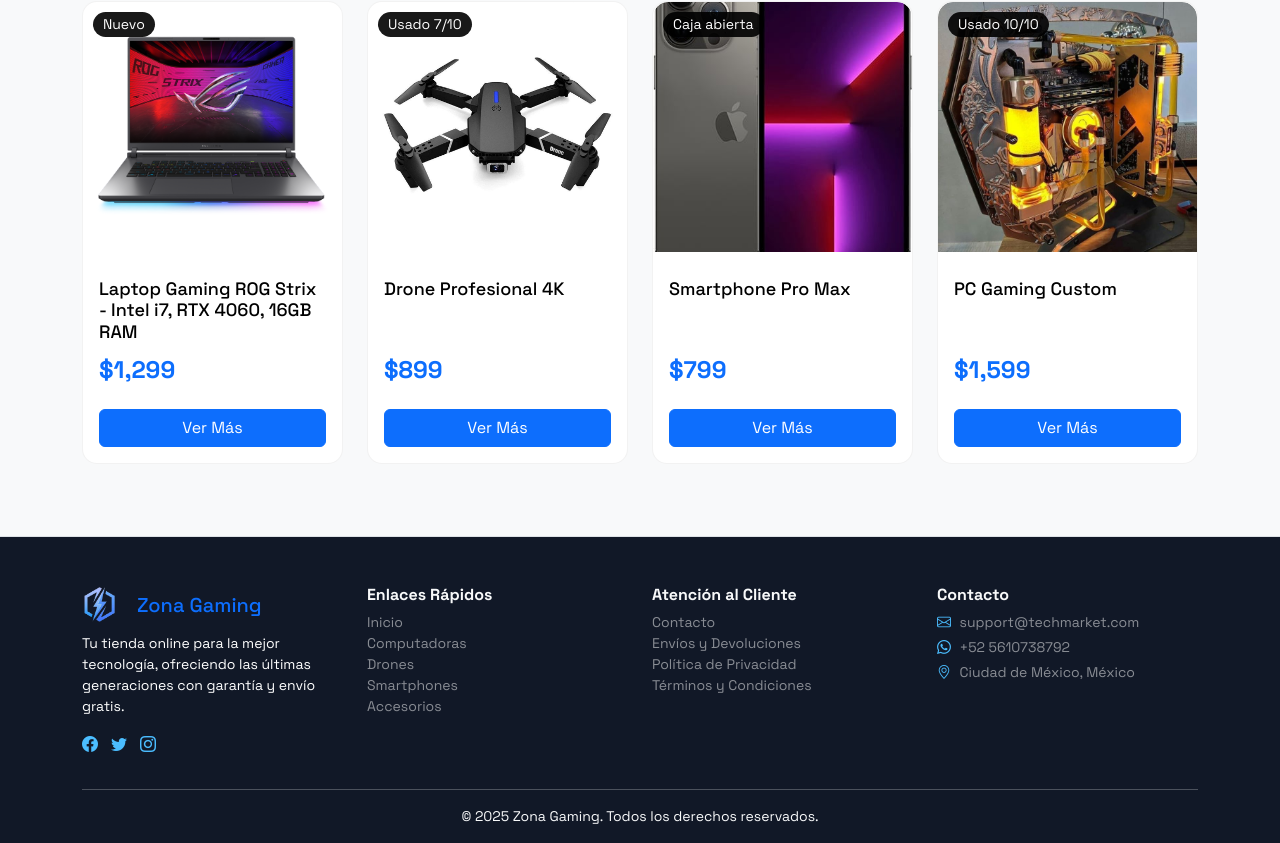
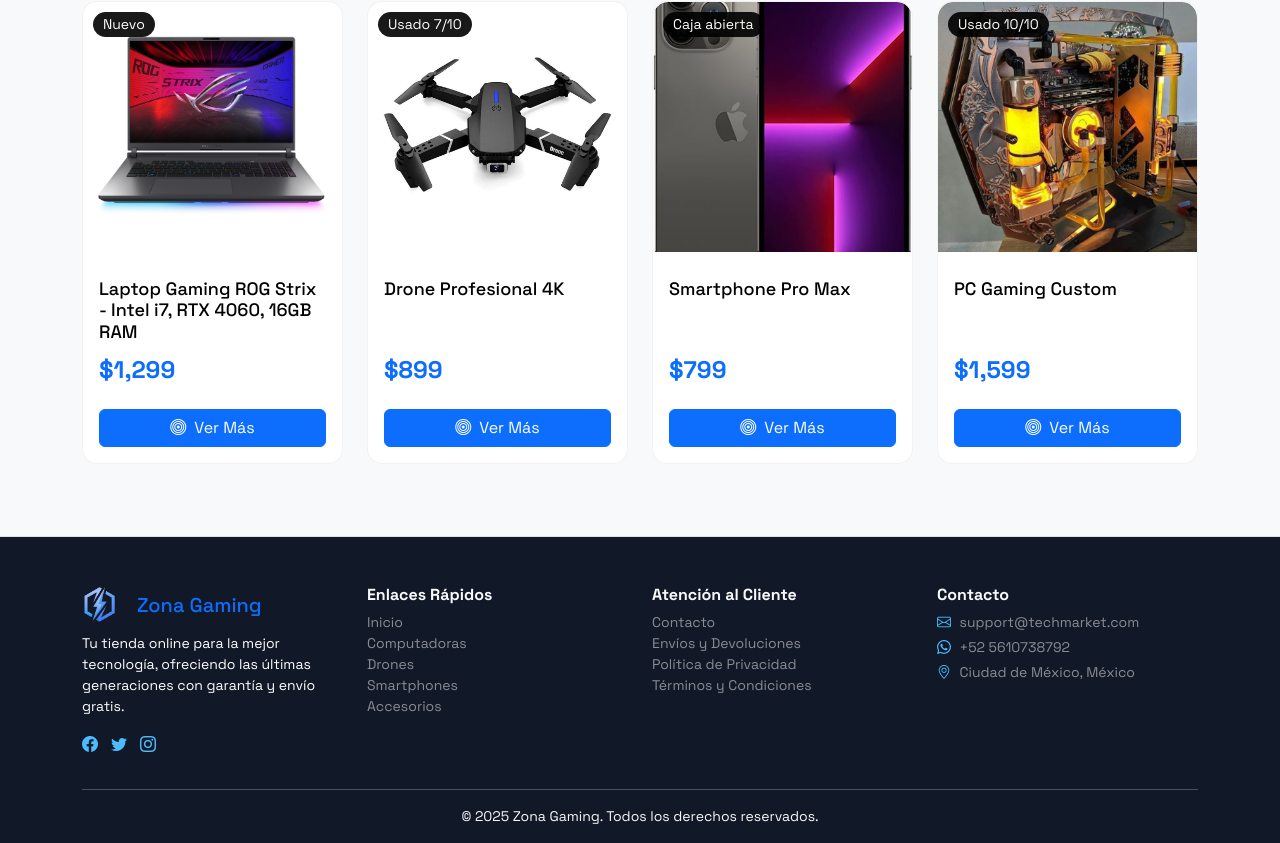
Before and after one commit to RAFALAMAO/zona-gaming-app, a React (Vite) app: page / in a window 1280 px wide. Shown: the part 1244-2087 px from the top of the page. Built offline with nearby package versions, Linux system fonts and the light colour scheme.

Commit message:
agrega iconos

```diff
--- a/src/components/FeaturedProducts/FeaturedProducts.tsx
+++ b/src/components/FeaturedProducts/FeaturedProducts.tsx
@@ -55,7 +55,9 @@
                 <div className="card-body">
                   <h5 className={`card-title ${styles['card-title']}`}>{p.name}</h5>
                   <p className="text-primary text-start h4 fw-bold mb-4">{p.price}</p>
-                  <button className="btn btn-primary w-100">Ver Más</button>
+                  <button className="btn btn-primary w-100">
+                    <i className="bi bi-bullseye me-2"></i>Ver Más
+                  </button>
                 </div>
               </div>
             </div>
```
